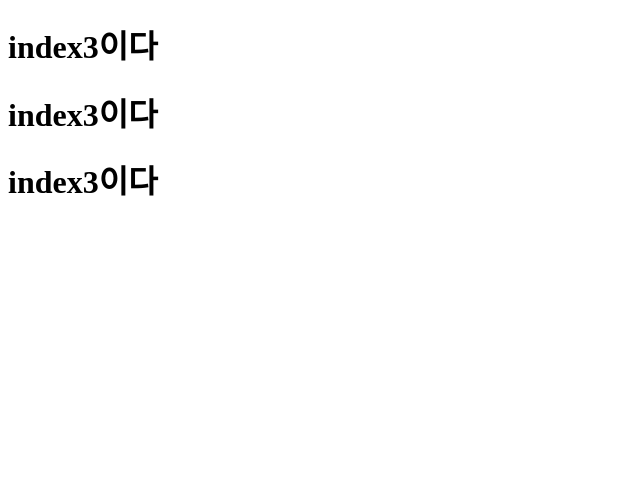
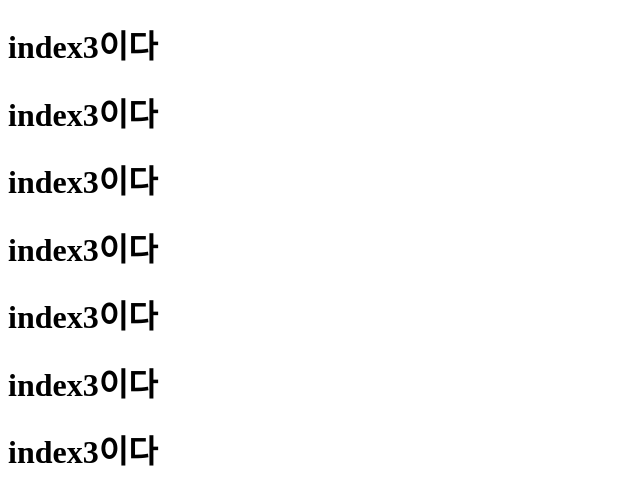
Before and after one commit to koohrim12/merge-test, a website: page index3.html in a window 1280 px wide. Shown: the whole page, without its empty margins (0-640 px from the left). Drawn offline with Linux system fonts and the light colour scheme.

Commit message:
index.3--1

```diff
--- a/index3.html
+++ b/index3.html
@@ -9,5 +9,9 @@
     <h1>index3이다</h1>
     <h1>index3이다</h1>
     <h1>index3이다</h1>
+    <h1>index3이다</h1>
+    <h1>index3이다</h1>
+    <h1>index3이다</h1>
+    <h1>index3이다</h1>
   </body>
 </html>
```
